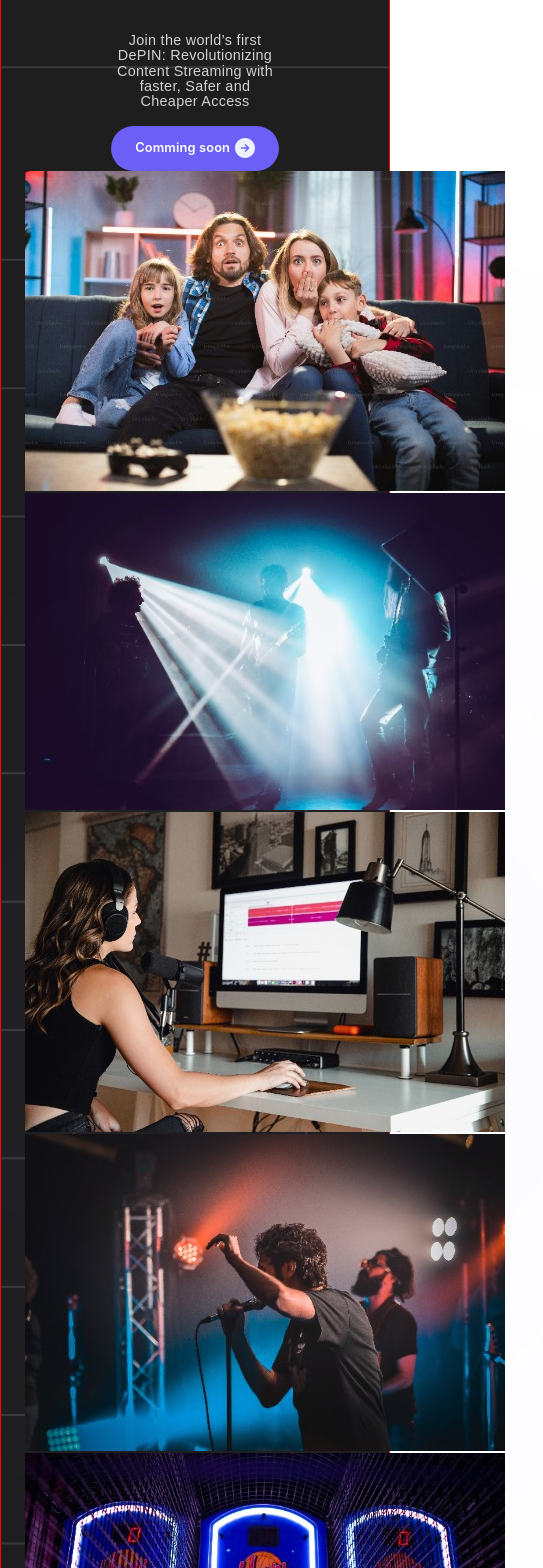
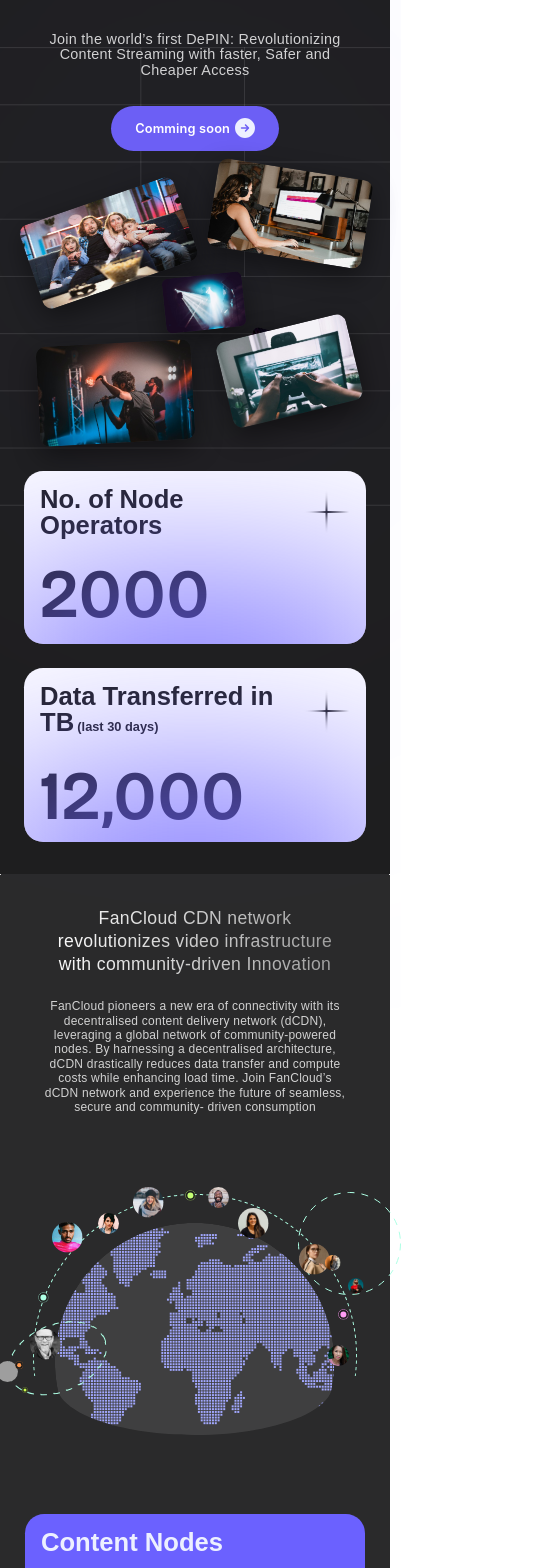
Before and after one commit to AtulKumar004/fantv_assigment-, a React (Create React App) app: page / in a window 390 px wide. Shown: the part 432-2000 px from the top of the page, 543 px wide, since content can reach past the window. Built offline with nearby package versions, Linux system fonts and the light colour scheme; grey boxes are pictures that could not be loaded.

Commit message:
add mobile responsiveness

```diff
--- a/src/App.css
+++ b/src/App.css
@@ -14,7 +14,7 @@
   /* max-width: 100%; */
   width: 100%;
   margin: auto;
-  border: 1px solid red;
+
 
 }
 
@@ -27,24 +27,61 @@
     transform: rotate(360deg);
   }
 }
-html{
+
+html {
   font-size: 8px;
 }
 
 /* Default styles (mobile first) */
 
 
+.MainSection_cont {
+  width: 100%;
+  min-height: 98vh;
+  background-color: rgba(30, 30, 30, 1);
+  padding: 4rem 3rem;
 
+  position: relative;
+
+  background-image: url('./assets/grid.svg');
+  background-size: cover;
+
+  background-repeat: no-repeat;
+
+  background-position: center;
+}
+
+.MidSection_cont {
+  width: 100%;
+  min-height: 98vh;
+  background-color: #2A2A2B;
+  padding: 4rem 3rem;
+  border: 0.25px solid;
+
+  border-image-source: linear-gradient(90deg, rgba(41, 41, 41, 0) -12.84%, #FFFFFF 40.98%, rgba(41, 41, 41, 0) 100.46%);
+}
+
+.FooterSection_cont {
+  min-height: 65rem;
+
+  background-color: #1E1E1E;
+  display: flex;
+  flex-direction: column;
+  justify-content: center;
+  align-items: center;
+  gap: 4rem;
+}
 
 /* Laptop styles */
 @media (min-width: 1024px) {
   .container {
     max-width: 1440px;
     margin: auto;
-    border: 1px solid red;
+
 
   }
-  html{
+
+  html {
     font-size: 10px;
   }
 }
--- a/src/App.js
+++ b/src/App.js
@@ -6,10 +6,32 @@
 
 function App() {
   return (
-    <div className="container">
-      <MainSection />
-      <MidSection />
-      <FooterSection/>
+    <div >
+      <div className='MainSection_cont'>
+        <div className="container">
+          <MainSection />
+
+        </div>
+
+      </div>
+      <div className='MidSection_cont'>
+        <div className="container">
+          <MidSection />
+
+        </div>
+
+      </div>
+      <div className='FooterSection_cont'>
+        <div className="container">
+          <FooterSection />
+
+        </div>
+
+      </div>
+
+
+
+
     </div>
   );
 }
--- a/src/components/footerSection/footerSection.module.css
+++ b/src/components/footerSection/footerSection.module.css
@@ -25,7 +25,7 @@
 }
 
 .FooterSection_cont .footerText2 {
-    width: 60%;
+    width: 75%;
     font-family: 'Nohemi', sans-serif;
     font-size: 1.6rem;
     font-weight: 400;
@@ -35,3 +35,26 @@
     color: #D2D2D2;
 
 }
+
+
+@media (min-width: 768px) {
+    .FooterSection_cont .footerText2 {
+        width: 60%;
+        font-size: 1.6rem;
+        font-weight: 400;
+        line-height: 1.92rem;
+        letter-spacing: 0.02em;
+    }
+    .FooterSection_cont .footerText1 {
+
+        font-size: 3.2rem;
+
+        line-height: 3.82rem;
+        letter-spacing: 0.02em;
+
+
+
+
+    }
+
+}
--- a/src/components/mainSection/section.module.css
+++ b/src/components/mainSection/section.module.css
@@ -1,19 +1,19 @@
 .mainCont {
-    width: 100%;
+    /* width: 100%;
     min-height: 98vh;
     background-color: rgba(30, 30, 30, 1);
-    padding: 4rem 3rem;
+    padding: 4rem 3rem; */
 }
 
 .mainCont_bg {
-    position: relative;
+    /* position: relative;
 
     background-image: url('../../assets/grid.svg');
     background-size: cover;
 
     background-repeat: no-repeat;
 
-    background-position: center;
+    background-position: center; */
 
 }
 
@@ -66,7 +66,7 @@
     display: flex;
     flex-direction: column;
     align-items: center;
-    gap: 2rem;
+    gap: 3.5rem;
 
     margin-top: 3rem;
 
@@ -80,7 +80,7 @@
     letter-spacing: 0.02em;
     text-align: center;
     color: #D2D2D2;
-    width: 50%;
+    width: 90%;
 
 }
 
@@ -111,8 +111,99 @@
 
 }
 
+.imagesCont {
+    position: relative;
 
-@media (min-width: 1024px) {
+    min-height: 35rem;
+    padding: 0 9rem;
+    margin-top: 5rem;
+
+}
+.imagesCont img {
+
+    position: absolute;
+    box-shadow: 0px 9px 27px 0px #00000070;
+
+}
+
+.image1 {
+    top: 3% !important;
+    left: 1% !important;
+    transform: rotate(-19deg);
+    width: 20.35rem;
+    height: 10.954rem;
+    top: 57.946rem;
+    left: 9.714rem;
+    gap: 0px;
+    border-radius: 1.2rem;
+    opacity: 0px;
+    /* angle: 22.33 deg; */
+
+}
+
+.image2 {
+    top: 30%;
+    left: 41%;
+    transform: rotate(-6deg);
+    width: 10rem;
+    height: 6.9rem;
+    border-radius: 0.8rem;
+}
+
+.image3 {
+    top: -8%;
+    left: 55%;
+    transform: rotate(9deg);
+    width: 19.493rem;
+    height: 11.13rem;
+    gap: 0px;
+    border-radius: 1.2rem;
+    opacity: 0px;
+
+
+
+
+
+}
+
+.image5 {
+    top: 52%;
+    left: 65%;
+    transform: rotate(15deg);
+    width: 10.459rem;
+    height: 6.571rem;
+    gap: 0px;
+    border-radius: 0.8rem;
+
+
+}
+
+.image4 {
+    width: 19.396rem;
+    height: 12.524rem;
+    bottom: 10%;
+    left: 4%;
+    transform: rotate(-3.1deg);
+    gap: 0px;
+    border-radius: 1.2rem;
+
+
+}
+
+.image6 {
+    width: 16.589rem;
+    height: 10.422;
+    bottom: 20%;
+    right: 3%;
+    gap: 0px;
+    border-radius: 1.2rem;
+    opacity: 0px;
+    transform: rotate(-13.68deg);
+
+
+}
+
+@media (min-width: 768px) {
 
     .mainCont_bg::before {
         content: "";
@@ -131,6 +222,10 @@
 
 
     }
+    .messageTextCont p{
+        width: 50%;
+        gap: 2rem;
+    }
 
     .imagesCont {
         position: relative;
@@ -140,10 +235,7 @@
     }
 
     .imagesCont img {
-        /* width: auto;
-        height: auto;
-        max-width: 200px;
-        max-height: 200px; */
+
         position: absolute;
         box-shadow: 0px 9px 27px 0px #00000070;
 
--- a/src/components/midSection/midSection.jsx
+++ b/src/components/midSection/midSection.jsx
@@ -47,7 +47,7 @@
 
       <div className={styles.globeSection_cont}>
         <div className={styles.globeImage_cont}>
-          <img src={globeImage} alt="globeImage" />
+          <img src={globeImage} alt="globeImage" className= {styles.gridImage} />
           <img
             src={userImage8}
             alt="userImage8"
--- a/src/components/midSection/midSection.module.css
+++ b/src/components/midSection/midSection.module.css
@@ -1,12 +1,12 @@
 .mainCont {
-    width: 100%;
+    /* width: 100%;
     min-height: 98vh;
     background-color: #2A2A2B;
     padding: 4rem 3rem;
     border: 0.25px solid;
 
     border-image-source: linear-gradient(90deg, rgba(41, 41, 41, 0) -12.84%, #FFFFFF 40.98%, rgba(41, 41, 41, 0) 100.46%);
-
+ */
 
 }
 
@@ -14,7 +14,15 @@
     display: flex;
     flex-direction: column;
     align-items: center;
+    gap: 3rem;
 
+
+}
+
+.globeSection_cont,
+.globeImage_cont,
+.gridImage {
+    width: 100%;
 }
 
 .heading_one {
@@ -23,11 +31,22 @@
     background: linear-gradient(90deg, #FFFFFF 0%, #999999 100%);
     -webkit-background-clip: text;
     -webkit-text-fill-color: transparent;
+    font-size: 2.2rem;
+    font-weight: 500;
+    line-height: 2.84rem;
+    letter-spacing: 0.02em;
+    width: 90%;
 }
 
 .heading_two {
     font-family: 'Nohemi', sans-serif;
-    color: #D2D2D2
+    color: #D2D2D2;
+    font-size: 1.5rem;
+    font-weight: 400;
+    line-height: 1.8rem;
+    letter-spacing: 0.02em;
+    text-align: center;
+    width: 90%;
 }
 
 .globeSection_cont {
@@ -37,14 +56,14 @@
     display: flex;
     justify-content: center;
     align-items: center;
-    padding: 5rem;
+    padding: 1rem;
     /* position: relative; */
 
 }
 
 
 .globeImage_cont {
-    width: 77rem;
+    width: 88rem;
     margin: auto;
 
     display: flex;
@@ -76,7 +95,7 @@
 
 
     bottom: 23%;
-    left: 1%;
+    left:-1%;
 
 
 
@@ -88,7 +107,7 @@
 
 
     bottom: 67%;
-    left: 10%;
+    left: 6%;
 
 
 }
@@ -131,8 +150,8 @@
     width: 6.4rem;
     height: 6.4rem;
 
-    bottom: 55%;
-    right: 6%;
+    bottom: 58%;
+    right: 2%;
 
 }
 
@@ -141,7 +160,7 @@
     height: 4.4rem;
 
     bottom: 23%;
-    right: 2%;
+    right: -2%;
 
 }
 
@@ -164,12 +183,12 @@
 .userImage11 {
     width: 3.2rem;
     height: 3.2rem;
-    top: 21%;
+    top: 25.5%;
     right: 2%;
 }
 
 .Elipse1 {
-    left: 6%;
+    left: 1.5%;
     bottom: 52%;
 }
 
@@ -180,20 +199,22 @@
 
 .Elipse3 {
     bottom: 45%;
-    right: 4.5%;
+    right: 0.3%;
 }
+
 .Elipse6 {
-    bottom: 28%;
-    left: -4.5%;
+    bottom: 25%;
+    left: -5.5%;
 }
+
 .Elipse7 {
     bottom: 16%;
     left: -3.5%;
 }
 
 .Elipse4 {
-    right: -31px;
-    bottom: 57%
+    right: -44px;
+    bottom: 58%;
 }
 
 .Elipse5 {
@@ -201,6 +222,19 @@
     left: -8%;
     transform: rotate(-7deg);
 }
+
+
+@media (max-width: 768px) {
+
+    .userImage {
+        transform: scale(0.6);
+        /* Scale down to 50% */
+        transform-origin: top left;
+    }
+
+
+}
+
 .cardsContainer {
     display: grid;
     gap: 3rem;
@@ -208,6 +242,9 @@
 }
 
 @media (min-width: 768px) {
+    .globeSection_cont {
+        padding: 5rem;
+    }
 
     .headingTextCont {
         gap: 4rem;
@@ -235,6 +272,7 @@
         width: 60%;
 
     }
+
     .cardsContainer {
         grid-template-columns: 1fr 1fr 1fr;
         padding: 0 5rem;
--- a/src/index.css
+++ b/src/index.css
@@ -15,7 +15,7 @@
   .container {
     max-width: 1440px;
     margin: auto;
-    border: 1px solid red;
+
 
   }
   html{
```
